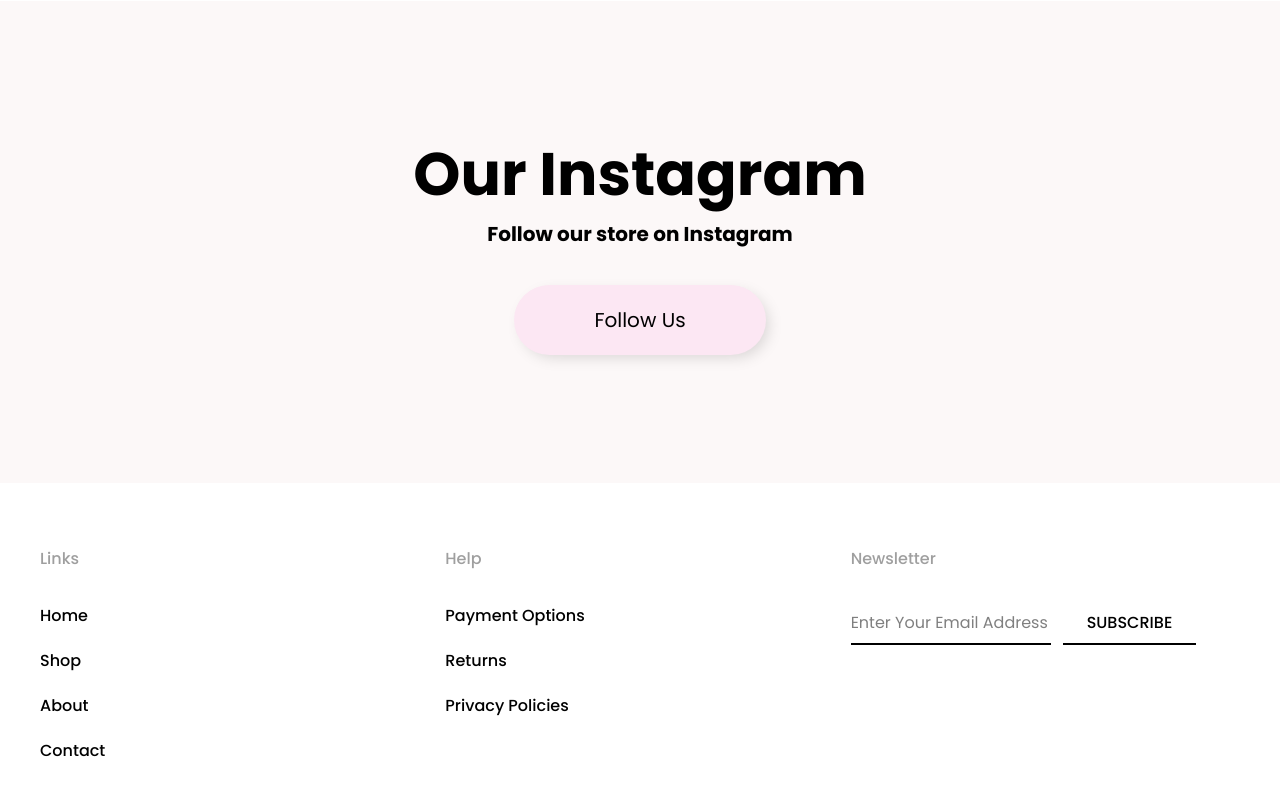
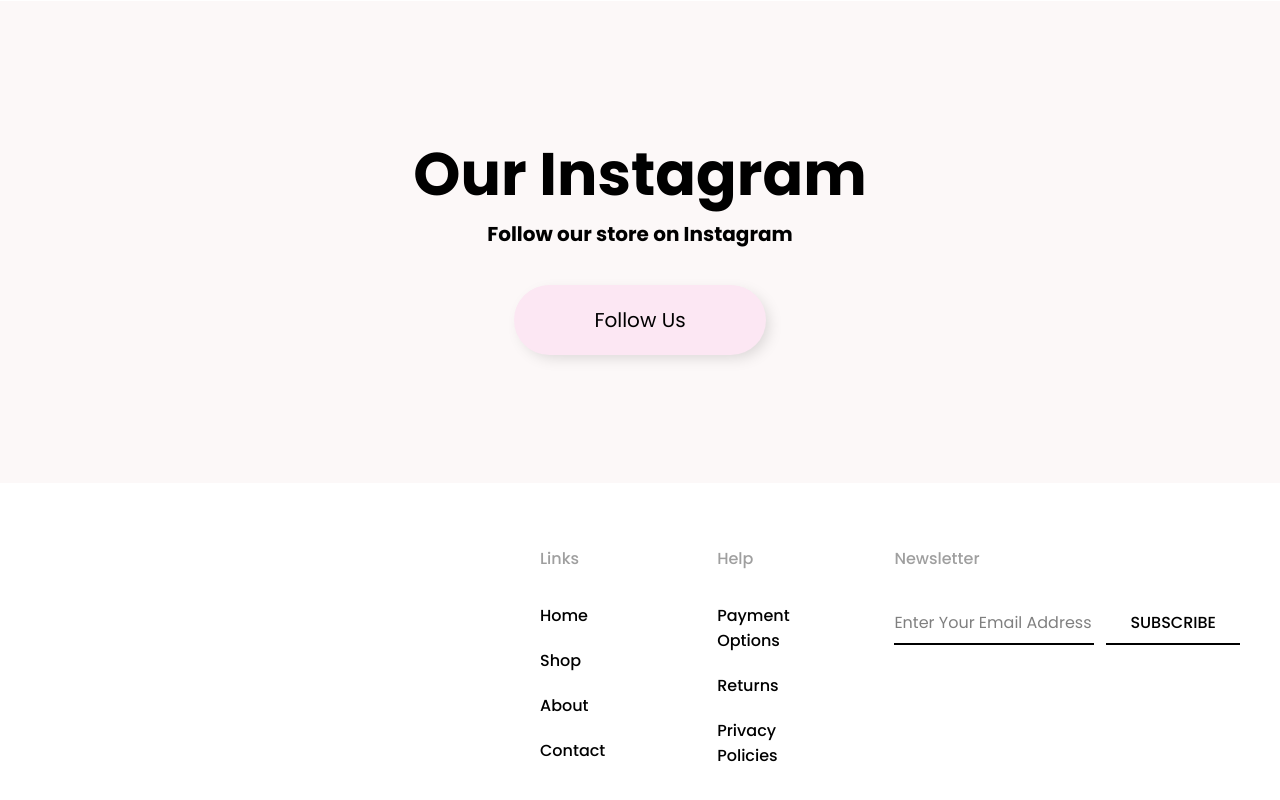
Before and after one commit to Rakib-Hassan-web/furniture-e-commarche-project-with-react, a React (Vite) app: page / in a window 1280 px wide. Shown: the part 3564-4364 px from the top of the page. Built offline with nearby package versions, Linux system fonts and the light colour scheme; no server answers.

Commit message:
responcive

```diff
--- a/src/Components/Footer.jsx
+++ b/src/Components/Footer.jsx
@@ -7,10 +7,10 @@ const Footer = () => {
       <div className="container mx-auto">
 
         {/* Footer Grid */}
-        <div className="flex flex-col md:flex-row md:justify-between gap-10 md:gap-4">
+        <div className="flex flex-col md:flex-row md:justify-between gap-10 md:gap-4 xl:justify-start xl:gap-20">
 
           {/* Links */}
-          <div className='flex-1'>
+          <div className='flex-1 xl:pl-[500px]'>
             <h3 className="text-[#9F9F9F] font-main text-base font-medium mb-4 sm:mb-6 md:mb-8">Links</h3>
             <ul>
               <li className='mb-3 sm:mb-4 md:mb-5'>
```
